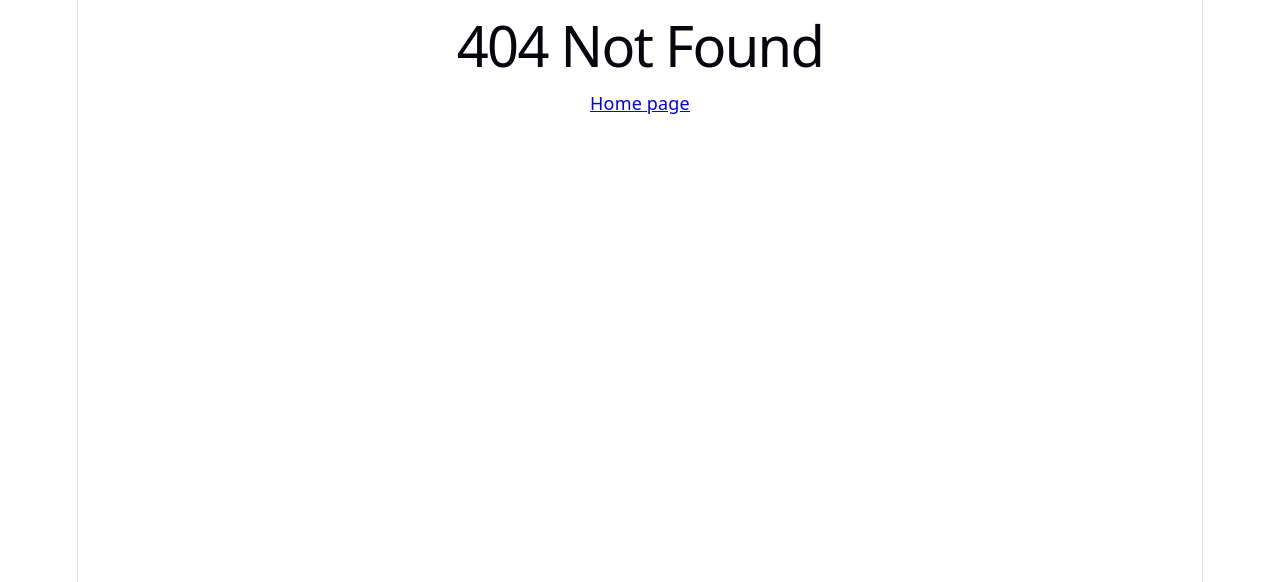
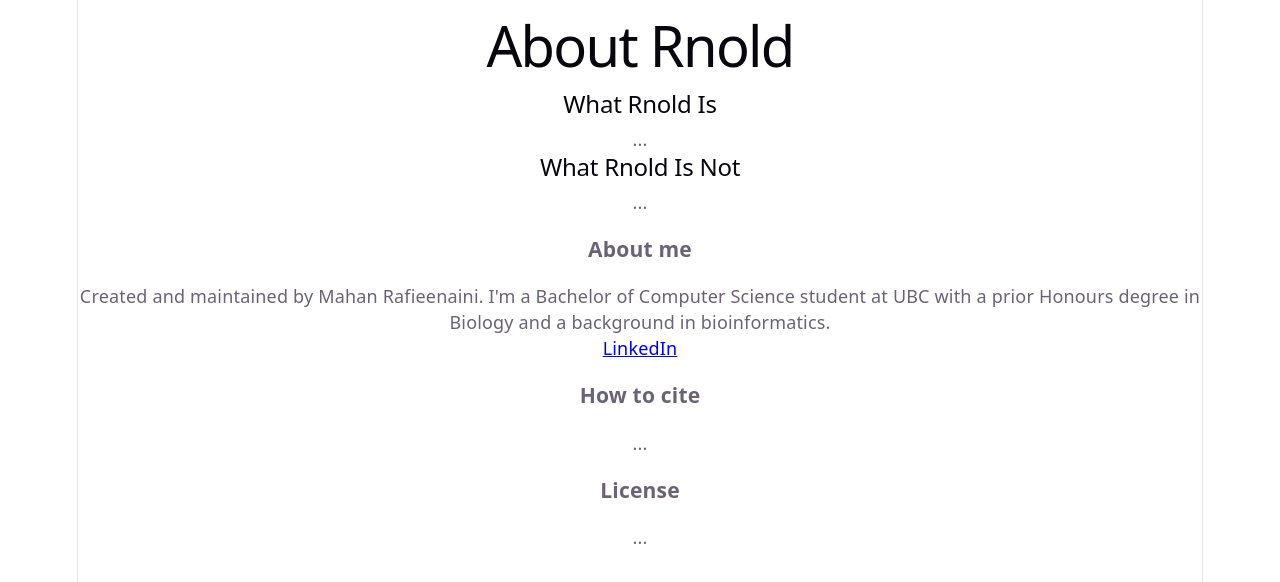
Before and after one commit to Mahan-RN/Rnold, a React (Vite) app in the folder frontend/: page /about in a window 1280 px wide. Before the commit this address had no page. Shown: the top 582 px of the page. Built offline with nearby package versions, Linux system fonts and the light colour scheme.

Commit message:
Created AboutPage

```diff
--- a/frontend/src/main.tsx
+++ b/frontend/src/main.tsx
@@ -6,6 +6,7 @@ import "./index.css";
 import HomePage from "./pages/HomePage";
 import NotFoundPage from "./pages/NotFoundPage";
 import ProblemPage from "./pages/ProblemPage";
+import AboutPage from "./pages/AboutPage";
 
 const router = createBrowserRouter([
     {
@@ -14,8 +15,14 @@ const router = createBrowserRouter([
         errorElement: <NotFoundPage />,
     },
     {
+        path: "/about",
+        element: <AboutPage />,
+        errorElement: <NotFoundPage />,
+    },
+    {
         path: "/problems/:problemID",
         element: <ProblemPage />,
+        errorElement: <NotFoundPage />,
     },
 ]);
 
--- /dev/null
+++ b/frontend/src/pages/AboutPage.tsx
@@ -0,0 +1,25 @@
+export default function AboutPage() {
+    return (
+        <>
+            <h1>About Rnold</h1>
+            <h2>What Rnold Is</h2>
+            <p>...</p>
+            <h2>What Rnold Is Not</h2>
+            <p>...</p>
+            <h3>About me</h3>
+            <p>
+                Created and maintained by Mahan Rafieenaini. I'm a Bachelor of Computer Science student at UBC with a prior
+                Honours degree in Biology and a background in bioinformatics.
+                <br />
+                <a href="https://www.linkedin.com/in/mahan-rafieenaini/" target="_blank" rel="noopener noreferrer">
+                LinkedIn
+                </a>
+            </p>
+            <h3>How to cite</h3>
+            <p>...</p>
+            <h3>License</h3>
+            <p>...</p>
+        </>
+
+    )
+}
```
